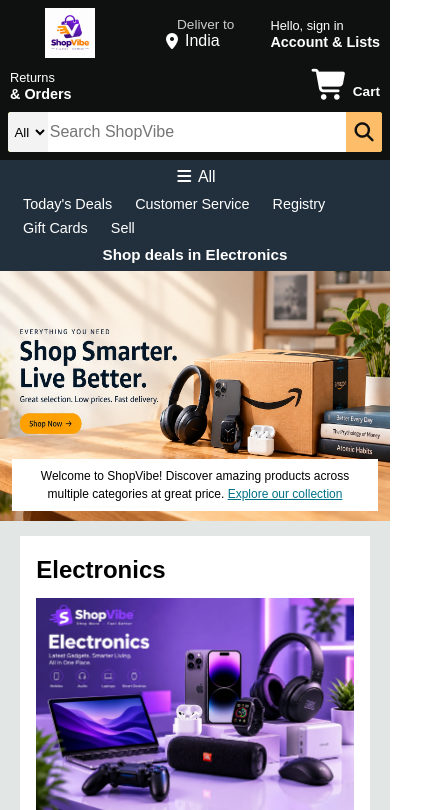
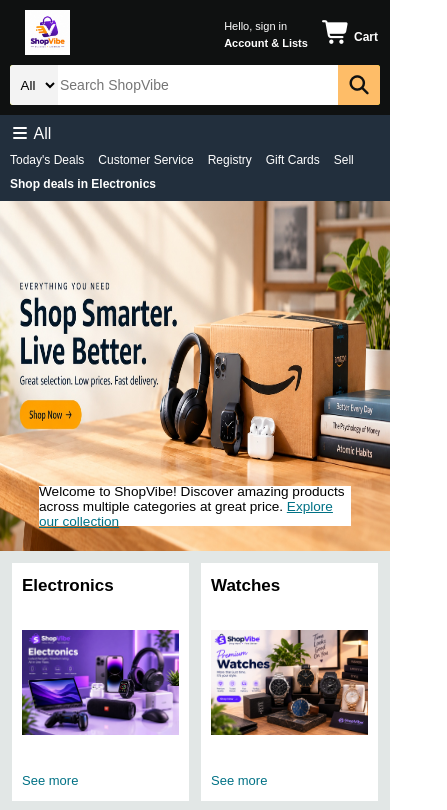
Before and after one commit to vanshrathi4100-star/ShopVibe, a plain HTML site: page index.html in a window 390 px wide. Shown: the top 810 px of the page, 447 px wide, since content can reach past the window. Drawn offline with Linux system fonts and the light colour scheme.

Commit message:
Refactor CSS for layout and responsiveness improvements
Refactored CSS styles for improved layout and responsiveness. Added grid layout for footer and adjusted media queries for mobile optimization.

```diff
--- a/style.css
+++ b/style.css
@@ -284,108 +284,302 @@
     scroll-behavior: smooth;
 }
 
-/* Responsive design */
+/* ===== Responsive Footer Fix ===== */
+
+html,
+body {
+    width: 100%;
+    max-width: 100%;
+    overflow-x: clip;
+}
+
+.foot-panel2 {
+    height: auto;
+    min-height: 300px;
+    display: grid;
+    grid-template-columns: repeat(4, minmax(0, 1fr));
+    gap: 25px;
+    padding: 30px 5%;
+}
+
+.foot-panel2 ul {
+    margin: 0;
+    padding: 0;
+    min-width: 0;
+    list-style: none;
+}
+
+.foot-panel2 ul p {
+    font-size: 1.1rem;
+    line-height: 1.5;
+    margin-bottom: 15px;
+    overflow-wrap: anywhere;
+}
+
+.foot-panel2 ul a {
+    display: block;
+    font-size: 0.9rem;
+    line-height: 1.5;
+    margin-top: 10px;
+    color: #dddddd;
+    overflow-wrap: anywhere;
+}
+
+.foot-panel3 {
+    width: 100%;
+}
+
+.foot-panel4 {
+    height: auto;
+    min-height: 90px;
+    padding: 18px 12px;
+    line-height: 1.6;
+}
+
+.pages {
+    padding-top: 0;
+    display: flex;
+    flex-wrap: wrap;
+    justify-content: center;
+    gap: 8px 16px;
+}
+
+.copyright {
+    padding: 10px 0 0;
+    overflow-wrap: anywhere;
+}
+
+/* Tablet */
 @media screen and (max-width: 768px) {
-    .box {
-        width: 46%;
-    }
-
-    .shop-section {
-        justify-content: space-evenly;
+    .foot-panel2 {
+        grid-template-columns: repeat(2, minmax(0, 1fr));
+        gap: 30px 24px;
+        padding: 25px 6%;
     }
 }
 
+/* Mobile */
 @media screen and (max-width: 480px) {
-    .box {
-        width: 92%;
+    .foot-panel2 {
+        grid-template-columns: repeat(2, minmax(0, 1fr));
+        gap: 25px 16px;
+        padding: 25px 16px;
+    }
+
+    .foot-panel2 ul p {
+        font-size: 1rem;
+    }
+
+    .foot-panel2 ul a {
+        font-size: 0.85rem;
+    }
+
+    .foot-panel3 {
+        height: 70px;
+    }
+
+    .foot-panel4 {
+        padding: 18px 10px;
+        font-size: 0.75rem;
+    }
+
+    .pages {
+        gap: 10px 12px;
     }
 }
 
-/* Mobile Navbar Fix */
+/* ===== Mobile Product Cards Fix ===== */
+
+@media screen and (max-width: 480px) {
+    .shop-section {
+        display: grid;
+        grid-template-columns: repeat(2, minmax(0, 1fr));
+        gap: 12px;
+        padding: 12px;
+        justify-content: initial;
+    }
+
+    .box {
+        width: 100%;
+        min-width: 0;
+        height: auto;
+        min-height: 280px;
+        margin: 0;
+        padding: 12px 10px;
+        overflow: hidden;
+    }
+
+    .box-content {
+        margin: 0;
+    }
+
+    .box-content h2 {
+        font-size: 18px;
+        line-height: 1.3;
+        min-height: 46px;
+        overflow-wrap: anywhere;
+    }
+
+    .box-img {
+        width: 100%;
+        height: 180px;
+        margin: 8px 0;
+        background-size: contain;
+        background-position: center;
+        background-repeat: no-repeat;
+    }
+
+    .box-content p {
+        margin-top: 8px;
+        font-size: 14px;
+    }
+}
+
+/* ===== ShopVibe Mobile Navbar Fix ===== */
+
 @media screen and (max-width: 768px) {
     .navbar {
         height: auto;
         min-height: 60px;
-        flex-wrap: wrap;
-        justify-content: space-between;
-        padding: 8px;
-        gap: 8px;
+        padding: 10px;
+        display: grid;
+        grid-template-columns: auto 1fr auto;
+        gap: 10px;
+        align-items: center;
     }
 
-    .brand-logo {
-        flex-shrink: 0;
+    .nav-logo {
+        width: 75px;
+        height: 45px;
+    }
+
+    .nav-logo .brand-logo {
+        width: 75px;
+        height: 45px;
+    }
+
+    .nav-address {
+        display: none;
     }
 
     .nav-search {
-        order: 10;
+        grid-column: 1 / -1;
+        grid-row: 2;
+        order: initial;
         width: 100%;
-        max-width: 100%;
+        height: 40px;
         min-width: 0;
     }
 
     .search-input {
         min-width: 0;
+        flex: 1;
+        font-size: 14px;
+    }
+
+    .search-select {
+        flex-shrink: 0;
+        width: 48px;
+    }
+
+    .search-icon {
+        flex-shrink: 0;
+        width: 42px;
+    }
+
+    .nav-signin {
+        grid-column: 2;
+        grid-row: 1;
+        justify-self: end;
+        min-width: 0;
+    }
+
+    .nav-signin p,
+    .nav-return p {
+        line-height: 1.3;
+    }
+
+    .nav-signin span,
+    .nav-return span {
+        font-size: 11px;
+    }
+
+    .nav-second {
+        font-size: 11px;
+    }
+
+    .nav-return {
+        display: none;
+    }
+
+    .nav-cart {
+        grid-column: 3;
+        grid-row: 1;
+        white-space: nowrap;
+        font-size: 12px;
+    }
+
+    .nav-cart i {
+        font-size: 23px;
     }
 
     .panel {
         height: auto;
         min-height: 40px;
+        padding: 10px;
+        display: flex;
         flex-wrap: wrap;
-        padding: 8px;
+        justify-content: flex-start;
         gap: 10px;
+    }
+
+    .panel-all {
+        flex-shrink: 0;
     }
 
     .panel-ops {
         width: 100%;
         display: flex;
         flex-wrap: wrap;
-        gap: 8px;
+        gap: 10px 14px;
+        font-size: 12px;
+    }
+
+    .panel-ops p {
+        margin-left: 0;
+    }
+
+    .panel-deals {
+        font-size: 12px;
     }
 }
 
-/* Mobile Hero Banner Fix */
+/* ===== Improve Mobile Product Cards ===== */
+
 @media screen and (max-width: 480px) {
-    .hero-section {
-        height: 250px;
-        background-size: 100% 100%;
-        background-position: center;
+    .box {
+        min-height: 0;
+        height: auto;
+        padding: 12px 10px;
     }
 
-    .hero-msg {
-        width: 94%;
-        height: auto;
+    .box-content h2 {
+        min-height: 0;
         margin-bottom: 10px;
-        padding: 8px;
-        text-align: center;
-    }
-
-    .hero-msg p {
-        font-size: 12px;
-        line-height: 1.5;
-    }
-}
-
-@media screen and (max-width: 480px) {
-    .hero-section {
-        background-size: 100% 100%;
-        background-repeat: no-repeat;
-        background-position: center;
-    }
-
-    .shop-section {
-        padding: 5px;
-    }
-
-    .box {
-        width: 92%;
-        height: auto;
-        margin: 10px 0;
+        font-size: 17px;
     }
 
     .box-img {
-        height: 220px;
+        height: 150px;
+        margin: 8px 0;
         background-size: contain;
         background-position: center;
         background-repeat: no-repeat;
     }
+
+    .box-content p {
+        margin-top: 8px;
+        font-size: 13px;
+    }
 }
+}
```
